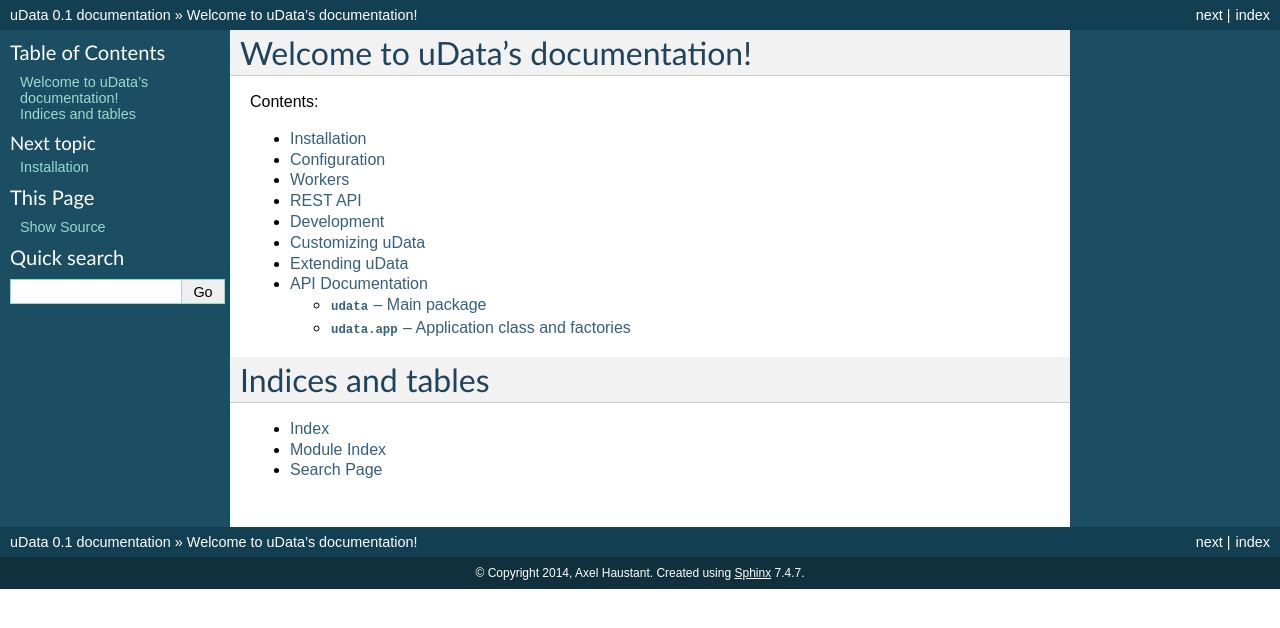
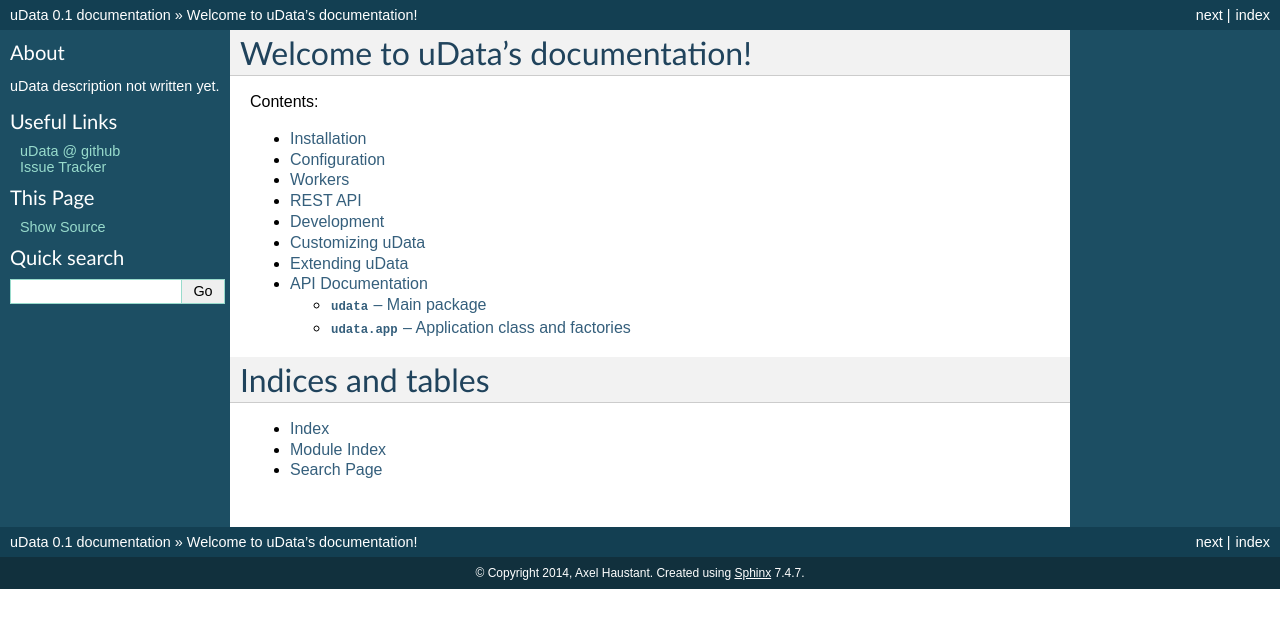
Before and after one commit to stayhardgreen/web-portal__Vue, a Sphinx documentation site: the page built from doc/index.rst, in a window 1280 px wide. Shown: the top 628 px of the page. Built offline with Sphinx 7.4.7, drawn with Linux system fonts in a browser that asks for light colours.

Commit message:
Documentation fixes

```diff
--- /dev/null
+++ b/doc/_templates/sidebarintro.html
@@ -0,0 +1,9 @@
+<h3>About</h3>
+<p>
+  uData description not written yet.
+</p>
+<h3>Useful Links</h3>
+<ul>
+  <li><a href="http://github.com/etalab/udata">uData @ github</a></li>
+  <li><a href="http://github.com/etalab/udata/issues">Issue Tracker</a></li>
+</ul>
--- a/doc/conf.py
+++ b/doc/conf.py
@@ -18,7 +18,7 @@ import os
 # If extensions (or modules to document with autodoc) are in another directory,
 # add these directories to sys.path here. If the directory is relative to the
 # documentation root, use os.path.abspath to make it absolute, like shown here.
-#sys.path.insert(0, os.path.abspath('.'))
+sys.path.insert(0, os.path.abspath('..'))
 
 # -- General configuration ------------------------------------------------
 
@@ -150,6 +150,11 @@ html_static_path = ['_static']
 
 # Custom sidebar templates, maps document names to template names.
 #html_sidebars = {}
+html_sidebars = {
+    'index':    ['sidebarintro.html', 'sourcelink.html', 'searchbox.html'],
+    '**':       ['localtoc.html', 'relations.html',
+                 'sourcelink.html', 'searchbox.html']
+}
 
 # Additional templates that should be rendered to pages, maps page names to
 # template names.
```
Also changed, not shown: 2 other files.
